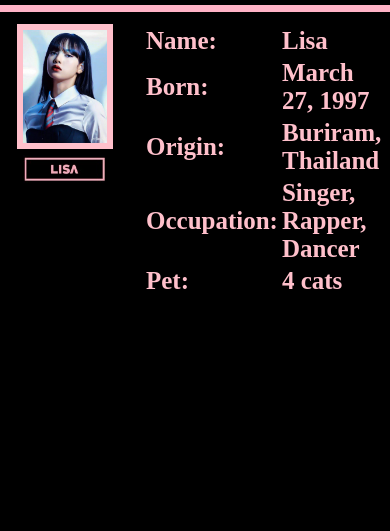
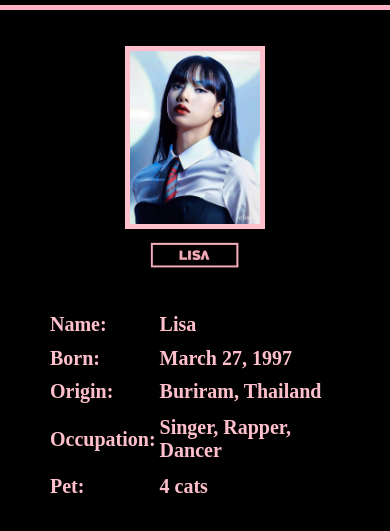
Before and after one commit to hoyoon119/blackpink-web, a plain HTML site: page lisa.html in a window 390 px wide. Shown: the part 21-552 px from the top of the page. Drawn offline with Linux system fonts and the light colour scheme.

Commit message:
반응형 코드 추가버전(모바일에서는 적용 안됨)

```diff
--- a/information.css
+++ b/information.css
@@ -47,3 +47,43 @@ tr {
   font-size: 25px;
   font-weight: bold;
 }
+@media(max-width:800px) {
+  .hr {
+    width: 100%;
+    border-bottom: 5px solid #ffb3c6;
+    margin-bottom: 0;
+  }
+  #grid {
+    display: grid;
+    grid-template-columns: auto;
+    padding: 10px;
+  }
+  .profileimg {
+    display: block;
+    margin-left: auto;
+    margin-right: auto;
+    margin-top: 7%;
+    border: 5px solid pink;
+    background: pink;
+    width: 35%;
+  }
+  .profilename {
+    display: block;
+    margin-left: auto;
+    margin-right: auto;
+    width: 25%;
+    padding-top: 3%;
+  }
+  table {
+    color: pink;
+    width: 80%;
+    height: 100%;
+    margin-left: auto;
+    margin-right: auto;
+    margin-top: 10%;
+  }
+  tr {
+    font-size: 20px;
+    font-weight: bold;
+  }
+}
--- a/style.css
+++ b/style.css
@@ -14,7 +14,7 @@ body {
 }
 .hr {
   width: 100%;
-  border-bottom: 7px solid #ffb3c6;
+  border-bottom: 5px solid #ffb3c6;
   margin-bottom: 5%;
 }
 #profile {
@@ -22,6 +22,8 @@ body {
   margin-left: auto;
   margin-right: auto;
   grid-template-columns: 1fr 1fr 1fr 1fr;
+  padding-left: 5%;
+  padding-right: 5%;
   width: 90%;
 }
 
@@ -41,3 +43,31 @@ body {
   width: 65%;
   padding-top: 10%;
 }
+@media(max-width:800px) {
+  .hr {
+    width: 100%;
+    border-bottom: 5px solid #ffb3c6;
+    margin-bottom: 0;
+  }
+  #profile {
+    display: grid;
+    grid-template-columns: auto auto;
+    padding: 10px;
+  }
+  .profileimg {
+    display: block;
+    margin-left: auto;
+    margin-right: auto;
+    margin-top: 20%;
+    border: 5px solid pink;
+    background: pink;
+    width: 65%;
+  }
+  .profilename {
+    display: block;
+    margin-left: auto;
+    margin-right: auto;
+    width: 55%;
+    padding-top: 5%;
+  }
+}
```
